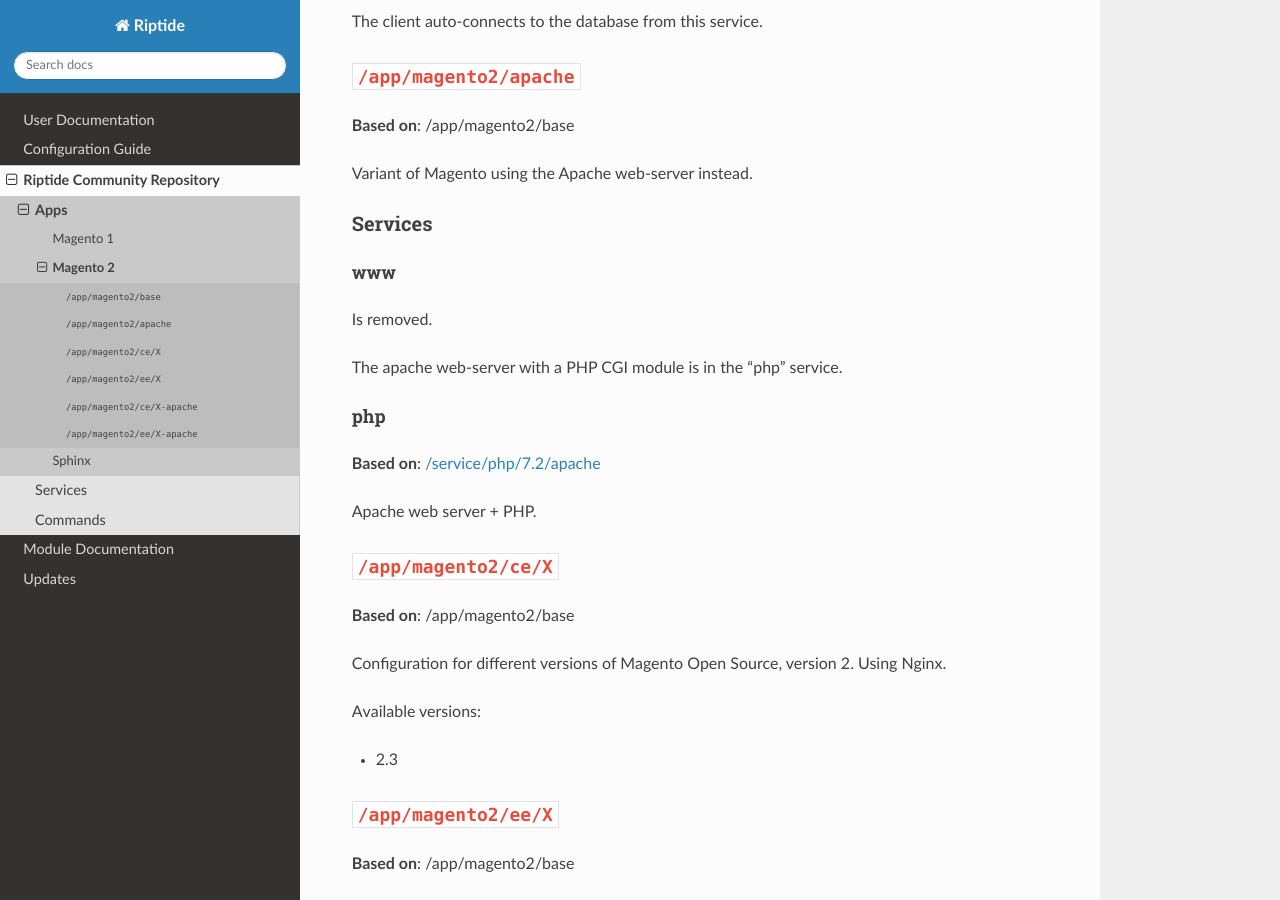
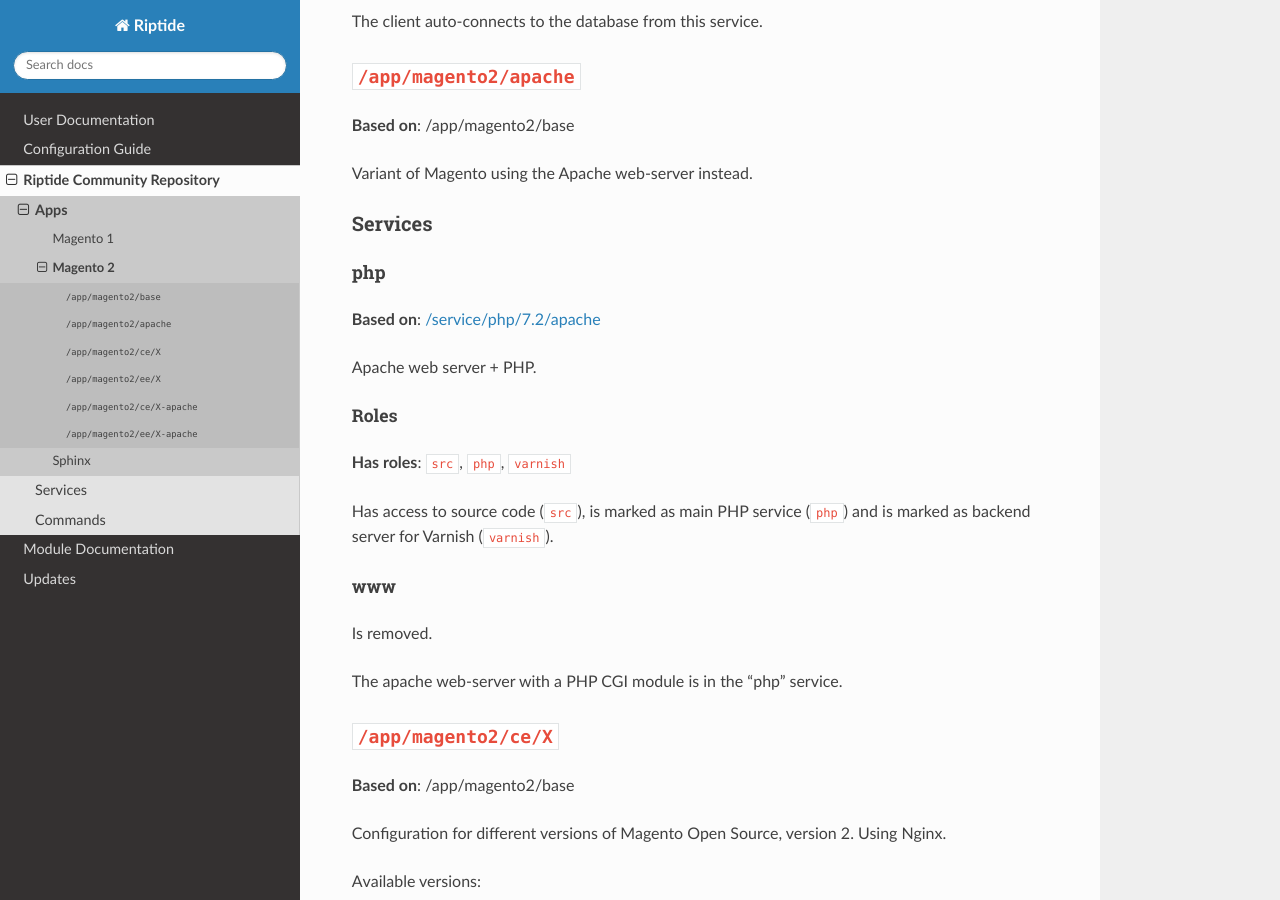
Before and after one commit to theCapypara/riptide-docs, a Sphinx documentation site: the page built from source/repo_docs/app/magento2.rst, in a window 1280 px wide and 900 px high, scrolled down 4540 px. Built offline with Sphinx 7.4.7 and the Read the Docs theme 2.0.0, drawn with Linux system fonts in a browser that asks for light colours; formulas are drawn with MathJax 3.

Commit message:
Riptide Repo documentation - Build for a381d8df
URL: https://github.com/Parakoopa/riptide-repo/commit/a381d8dfe207bd8bec611041cd0589cd83373ab9

```diff
--- a/source/repo_docs/app/magento2.rst
+++ b/source/repo_docs/app/magento2.rst
@@ -232,19 +232,27 @@
 Services
 ~~~~~~~~
 
+php
++++
+
+**Based on**: `/service/php/7.2/apache <https://github.com/Parakoopa/riptide-repo/tree/master/service/php>`_
+
+Apache web server + PHP.
+
+Roles
+.....
+
+**Has roles**: ``src``, ``php``, ``varnish``
+
+Has access to source code (``src``), is marked as main PHP service (``php``)
+and is marked as backend server for Varnish (``varnish``).
+
 www
 +++
 
 Is removed.
 
 The apache web-server with a PHP CGI module is in the "php" service.
-
-php
-+++
-
-**Based on**: `/service/php/7.2/apache <https://github.com/Parakoopa/riptide-repo/tree/master/service/php>`_
-
-Apache web server + PHP.
 
 
 ``/app/magento2/ce/X``
```
